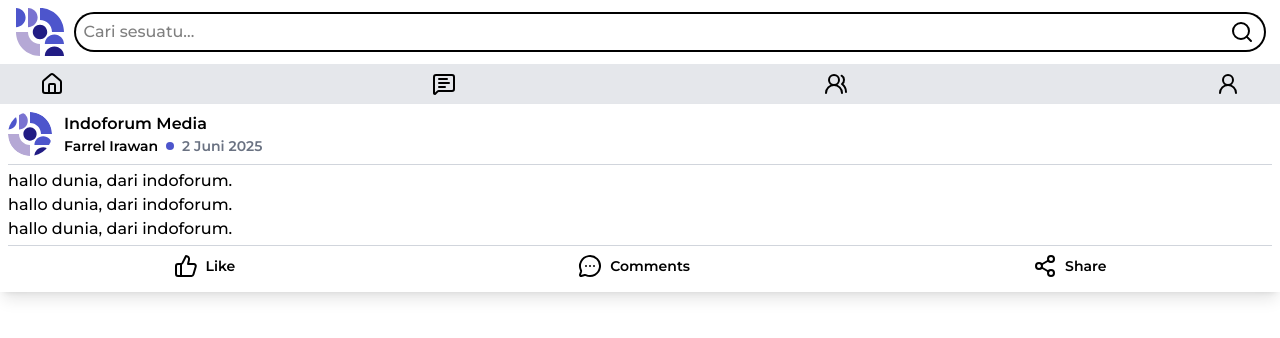
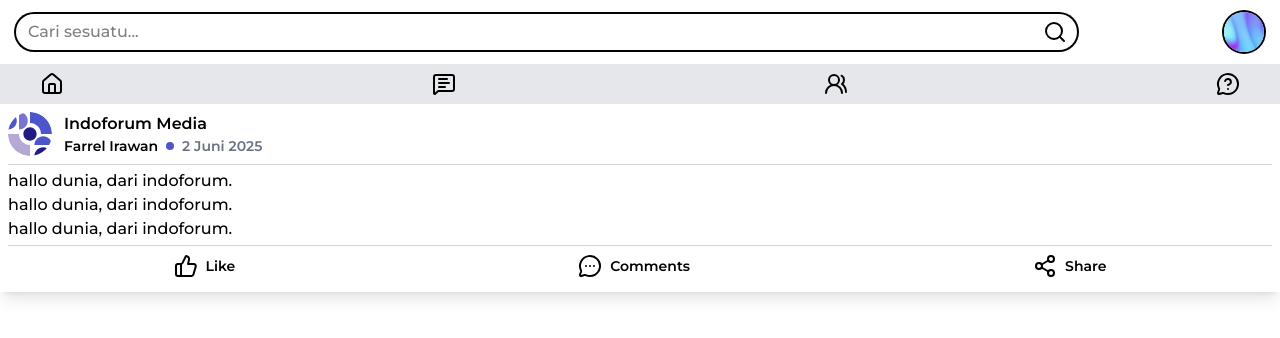
Before and after one commit to MrIrawan/indoforum, a Next.js app: page /post in a window 1280 px wide. Shown: the top 338 px of the page. Built offline with nearby package versions, Linux system fonts and the light colour scheme.

Commit message:
update ui search bar dan navigasi bar halaman post

```diff
--- a/src/app/post/layout.js
+++ b/src/app/post/layout.js
@@ -1,36 +1,29 @@
 "use client"
 
 import Image from "next/image"
-import indoforumLogo from "../../../public/images/indoforum-logo.svg"
+import fluidImage from "../../../public/images/fluid.jpg"
 import Button from "@/components/ui/button/Buttons"
 import {
     SearchIcon,
     HomeIcon,
     MessageSquareTextIcon,
-    UserRoundIcon,
-    UsersRoundIcon
+    UsersRoundIcon,
+    MessageCircleQuestionIcon
 } from "lucide-react"
 
 export default function PostLayout({ children }) {
     return (
         <>
             <header className="w-full h-16">
-                <nav className="lg:container lg:mx-auto h-full flex items-center gap-3 p-4">
-                    <div className="w-fit">
-                        <Image
-                            src={indoforumLogo}
-                            alt="indoforum-logo"
-                            width={50}
-                            height={50}
-                        />
-                    </div>
-                    <div className="w-full flex items-center">
+                <nav className="lg:container lg:mx-auto h-full flex justify-between items-center p-4">
+                    {/* search bar */}
+                    <div className="w-[85%] flex items-center">
                         <form className="w-full flex items-center relative">
                             <input
                                 type="search"
                                 name="search-col"
                                 id="search-col"
-                                className="ring-2 rounded-3xl py-1.5 w-full px-2 font-m-medium overflow-hidden placeholder:font-m-medium"
+                                className="ring-2 rounded-3xl py-1.5 w-full px-3 font-m-medium overflow-hidden placeholder:font-m-medium"
                                 placeholder="Cari sesuatu..."
                             />
                             <Button
@@ -39,6 +32,14 @@
                                 <SearchIcon className="w-6 h-6"/>
                             </Button>
                         </form>
+                    </div>
+                    {/* users profile icon */}
+                    <div className="w-10 h-10 ring-2 rounded-full overflow-hidden">
+                        <Image
+                            src={fluidImage}
+                            className="w-full h-full object-cover"
+                            alt="user profile icon"
+                        />
                     </div>
                 </nav>
             </header>
@@ -54,7 +55,7 @@
                     </li>
                     <li>
                         <Button
-                            link="/post"
+                            link="/forums"
                             buttonStyle="flex items-center gap-2"
                         >
                             <MessageSquareTextIcon className="w-6 h-6"/>
@@ -62,7 +63,7 @@
                     </li>
                     <li>
                         <Button
-                            link="/post"
+                            link="/following"
                             buttonStyle="flex items-center gap-2"
                         >
                             <UsersRoundIcon className="w-6 h-6"/>
@@ -70,10 +71,10 @@
                     </li>
                     <li>
                         <Button
-                            link="/post"
+                            link="/questions"
                             buttonStyle="flex items-center gap-2"
                         >
-                            <UserRoundIcon className="w-6 h-6"/>
+                            <MessageCircleQuestionIcon className="w-6 h-6"/>
                         </Button>
                     </li>
                 </ul>
```
